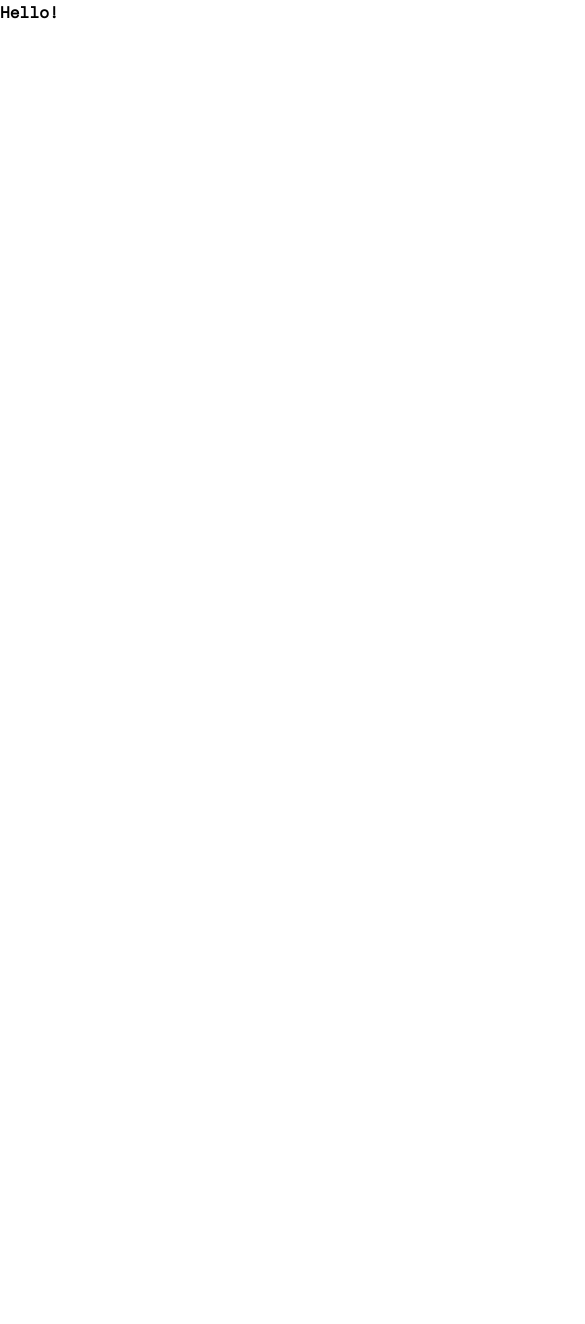
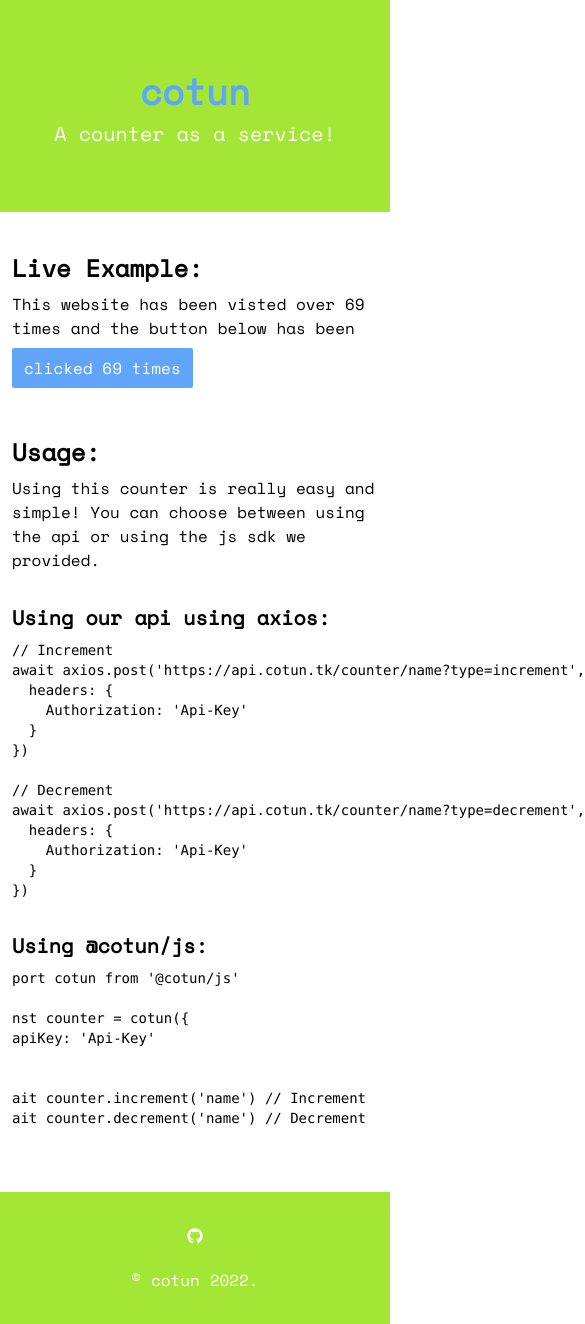
Before and after one commit to qxb3/cotun, a Svelte app in the folder packages/website/: page / in a window 390 px wide. Shown: the whole page, 585 px wide, since content can reach past the window. Before the commit the page ends 844 px from the top, so only its background shows below. Built offline with nearby package versions, Linux system fonts and the light colour scheme; a small style sheet from the web is missing.

Commit message:
[website] feat: added some contents

```diff
--- a/packages/website/index.html
+++ b/packages/website/index.html
@@ -4,6 +4,9 @@
     <meta charset="UTF-8" />
     <!-- <link rel="icon" type="image/svg+xml" href="/vite.svg" /> -->
     <meta name="viewport" content="width=device-width, initial-scale=1.0" />
+
+    <link rel="stylesheet" href="https://cdnjs.cloudflare.com/ajax/libs/prism-themes/1.9.0/prism-coldark-dark.min.css">
+    <link href="https://cdnjs.cloudflare.com/ajax/libs/font-awesome/6.1.0/css/all.min.css" rel="stylesheet" />
 
     <title>cotun - A counter as a service</title>
   </head>
--- a/packages/website/package.json
+++ b/packages/website/package.json
@@ -13,6 +13,7 @@
     "@sveltejs/vite-plugin-svelte": "^1.0.2",
     "autoprefixer": "^10.4.13",
     "postcss": "^8.4.19",
+    "prismjs": "^1.29.0",
     "svelte": "^3.49.0",
     "tailwindcss": "^3.2.4",
     "vite": "^3.1.0"
--- a/packages/website/src/App.svelte
+++ b/packages/website/src/App.svelte
@@ -1,9 +1,38 @@
 <script>
+  import Code from './lib/components/Code.svelte'
+  import Footer from './lib/components/Footer.svelte'
+
+  import { usages } from './lib/codes.js'
 </script>
 
 <main>
-  <h1 class="font-bold">Hello!</h1>
+  <div class="text-center py-16 bg-lime-400">
+    <h1 class="text-4xl md:text-7xl text-blue-400">cotun</h1>
+    <p class="text-xl md:text-4xl text-white">A counter as a service!</p>
+  </div>
+
+  <div class="container px-3">
+    <section>
+      <h1>Live Example:</h1>
+      <p>This website has been visted over 69 times and the button below has been</p>
+      <button class="primary">clicked 69 times</button>
+    </section>
+
+    <section>
+      <h1>Usage:</h1>
+      <p>Using this counter is really easy and simple! You can choose between using the api or using the js sdk we provided.</p>
+
+      <div class="mt-8">
+        <h2>Using our api using axios:</h2>
+        <Code code={usages.axios} lang="javascript" />
+      </div>
+
+      <div class="mt-8">
+        <h2 class="mt-8">Using @cotun/js:</h2>
+        <Code code={usages['@cotun/js']} lang="javascript" />
+      </div>
+    </section>
+  </div>
 </main>
 
-<style>
-</style>
+<Footer />
--- a/packages/website/src/app.css
+++ b/packages/website/src/app.css
@@ -3,3 +3,37 @@
 @tailwind base;
 @tailwind components;
 @tailwind utilities;
+
+@layer components {
+  h1 {
+    @apply text-2xl font-bold my-2;
+  }
+
+  h2 {
+    @apply text-xl font-bold my-2;
+  }
+
+  h3 {
+    @apply text-lg font-bold my-2;
+  }
+
+  section {
+    @apply my-10;
+  }
+
+  button {
+    @apply my-2 py-2 px-3 rounded-sm transition-colors;
+  }
+
+  button.primary {
+    @apply bg-blue-400 text-white;
+  }
+
+  button.primary:hover {
+    @apply bg-blue-500;
+  }
+
+  pre {
+    @apply text-sm m-0;
+  }
+}
--- /dev/null
+++ b/packages/website/src/lib/codes.js
@@ -0,0 +1,31 @@
+import { multiLine } from './utils.js'
+
+const API_URL = 'https://api.cotun.tk'
+
+export const usages = {
+  axios: multiLine(4, `
+    // Increment
+    await axios.post('${API_URL}/counter/name?type=increment', {
+      headers: {
+        Authorization: 'Api-Key'
+      }
+    })
+
+    // Decrement
+    await axios.post('${API_URL}/counter/name?type=decrement', {
+      headers: {
+        Authorization: 'Api-Key'
+      }
+    })
+  `),
+  '@cotun/js': multiLine(6, `
+    import cotun from '@cotun/js'
+
+    const counter = cotun({
+      apiKey: 'Api-Key'
+    })
+
+    await counter.increment('name') // Increment
+    await counter.decrement('name') // Decrement
+  `)
+}
--- /dev/null
+++ b/packages/website/src/lib/components/Code.svelte
@@ -0,0 +1,6 @@
+<script>
+  export let code
+  export let lang
+</script>
+
+<pre class="rounded-xl"><code class="language-{lang}">{code}</code></pre>
--- /dev/null
+++ b/packages/website/src/lib/components/Footer.svelte
@@ -0,0 +1,11 @@
+<footer class="bg-lime-400 text-center text-white p-8 mt-16">
+  <ul class="mb-5">
+    <li>
+      <a href="https://github.com/qxb3/cotun">
+        <li class="fa-brands fa-github"></li>
+      </a>
+    </li>
+  </ul>
+
+  <p>© cotun 2022.</p>
+</footer>
--- /dev/null
+++ b/packages/website/src/lib/utils.js
@@ -0,0 +1,12 @@
+/**
+ * @param {number} indent
+ * @param {string} str
+ * @returns {string}
+ */
+export function multiLine(indent, str) {
+  return str
+    .split('\n')
+    .slice(1)
+    .map(v => v.slice(indent))
+    .join('\n')
+}
--- a/packages/website/src/main.js
+++ b/packages/website/src/main.js
@@ -1,5 +1,8 @@
 import './app.css'
 import App from './App.svelte'
+
+import Prism from 'prismjs'
+import 'prismjs/components/prism-bash.js'
 
 export default new App({
   target: document.getElementById('app')
--- a/packages/website/tailwind.config.cjs
+++ b/packages/website/tailwind.config.cjs
@@ -5,10 +5,13 @@ module.exports = {
     './src/**/*.{js,ts,svelte}'
   ],
   theme: {
+    container: {
+      center: true
+    },
+    fontFamily: {
+      default: ['Space Mono', 'monospace']
+    },
     extend: {
-      fontFamily: {
-        default: ['Space Mono', 'monospace']
-      }
     },
   },
   plugins: [],
```
Also changed, not shown: packages/website/jsconfig.json (deleted, +0 -34 lines), 1 other file (tests, documents, lock files or other folders).
